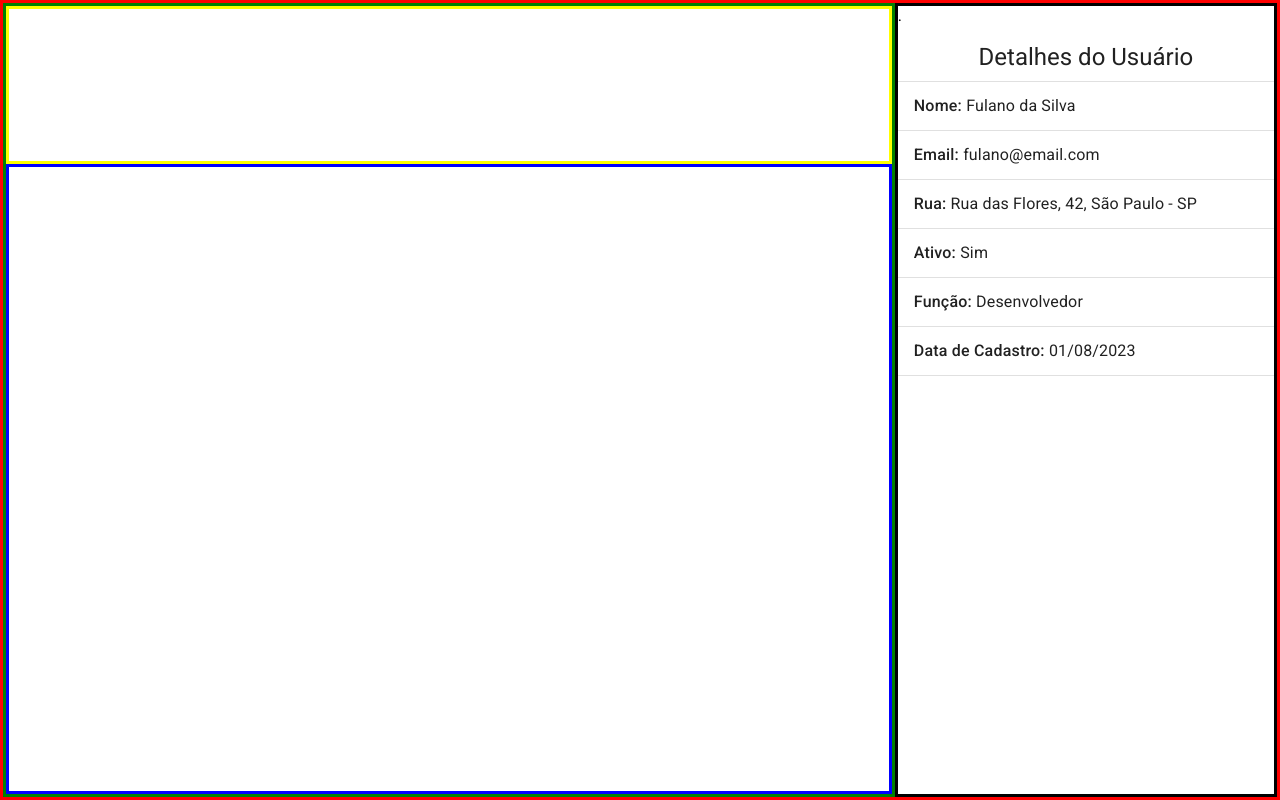
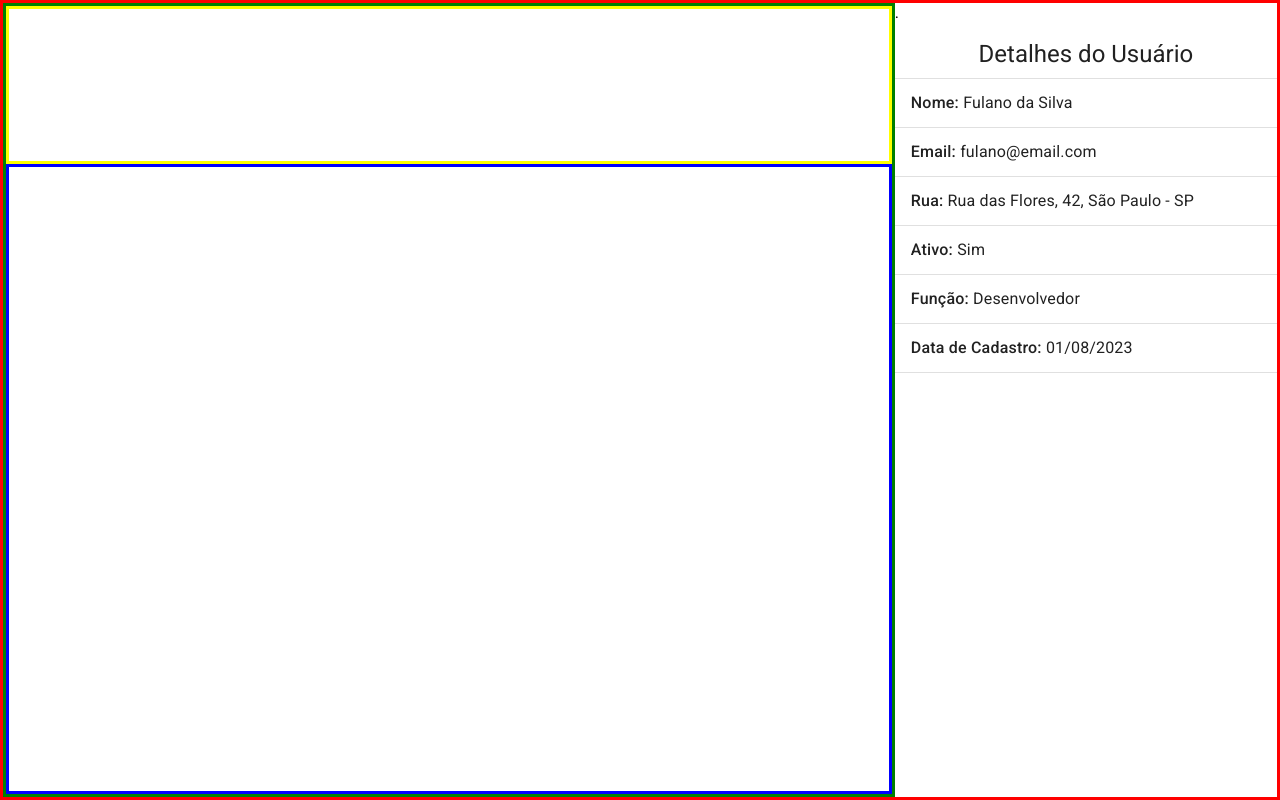
Before and after one commit to lucas-dantas-acelera-maker/angular-users-filter, an Angular app: page / in a window 1280 px wide. Built offline with nearby package versions, Linux system fonts and the light colour scheme.

Commit message:
style: remove debug border from right-container div

```diff
--- a/src/app/app.component.scss
+++ b/src/app/app.component.scss
@@ -23,7 +23,6 @@
 }
 
 .right-container {
-    border: 3px solid black;
     width: 30%;
     max-height: 100vh;
 }
```
